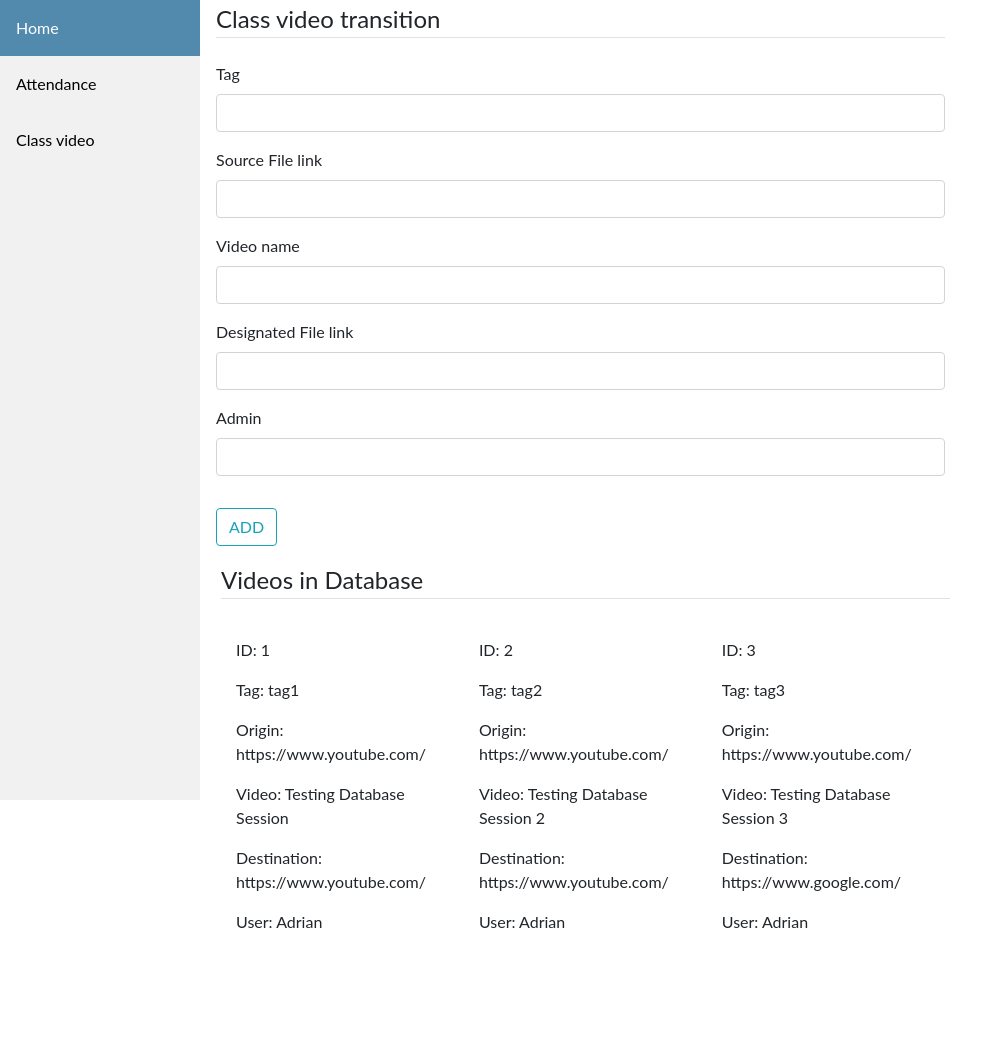
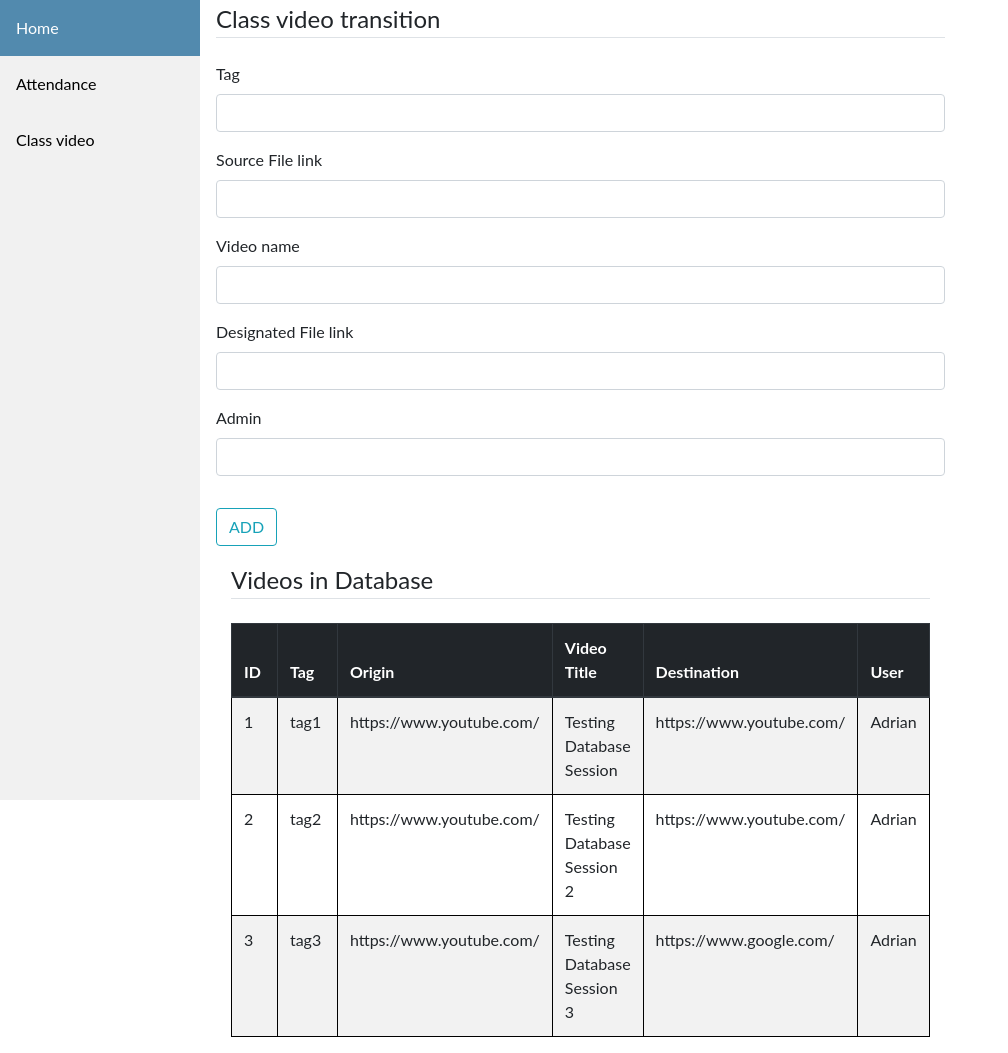
Before and after one commit to XccelerateOrg/Gdrive_access, a Flask app: page /classvideos in a window 1280 px wide; the page is wider, and only the part inside the window is pictured. Shown: that part, without its empty margins (0-1008 px from the left). Before the commit the page ends 928 px from the top of that part, so only its background shows below. Run offline with Flask 3, Linux system fonts and the light colour scheme; some libraries are stand-ins or nearby versions.

Commit message:
display database content as table

```diff
--- a/static/main.css
+++ b/static/main.css
@@ -71,22 +71,6 @@ main.container {
   }
 }
 
-.video-content {
-  margin: 5px;
-  width: 100%;
-  display: flex;
-  flex-direction: row;
-  flex-wrap: wrap;
-}
-
-.video {
-  margin: 5px;
-  flex: 20%;
-  padding: 10px;
-  margin: 5px;
-  inline-size: 100%;
-}
-
 .form-group {
   .invalid-feedback {
     display: block;
--- a/templates/class_video.html
+++ b/templates/class_video.html
@@ -79,18 +79,31 @@
                 {{ form.submit(class="btn btn-outline-info") }}
             </div>
         </form>
-        <div class="video-content">
-            <legend class ="border-bottom mb-4">Videos in Database</legend>
+    </div>
+    <div class="container">
+        <legend class ="border-bottom mb-4">Videos in Database</legend>
+        <table class="table table-striped">
+            <thead class="thead-dark">
+                <tr>
+                    <th> ID </th>
+                    <th> Tag </th>
+                    <th> Origin </th>
+                    <th> Video Title </th>
+                    <th> Destination </th>
+                    <th> User </th>
+                </tr>
+            </thead>
             {% for video in videos %}
-                <div class="video">
-                    <p>ID: {{ video.id }}</p>
-                    <p>Tag: {{ video.tag }}</p>
-                    <p>Origin: {{ video.origin }}</p>
-                    <p>Video: {{ video.video }}</p>
-                    <p>Destination: {{ video.destin }}</p>
-                    <p>User: {{ video.user }}</p>
-                </div>
+                <tr>
+                    <td>{{ video.id }}</td>
+                    <td>{{ video.tag }}</td>
+                    <td>{{ video.origin }}</td>
+                    <td>{{ video.video }}</td>
+                    <td>{{ video.destin }}</td>
+                    <td>{{ video.user }}</td>
+                </tr>
             {% endfor%}
-        </div>
+        </table>
+
     </div>
 {% endblock content %}
```
Also changed, not shown: instance/site.db, 1 other file.
